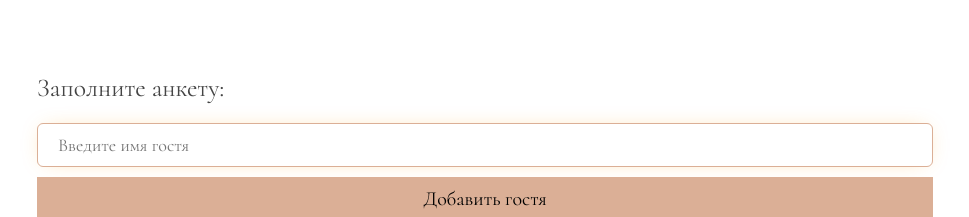
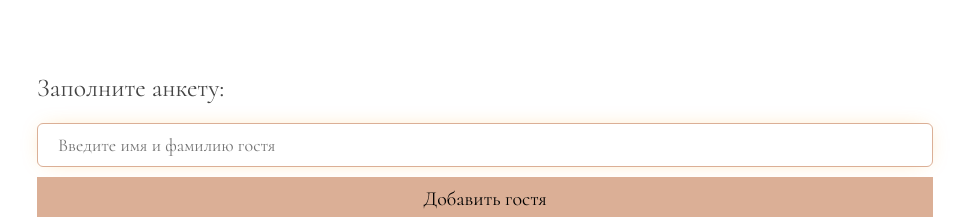
Before and after one commit to DjNekit/wedding, a Next.js app: page / in a window 1280 px wide. Shown: the part 2280-2497 px from the top of the page, without its empty margins (155-1124 px from the left). Built offline with nearby package versions, Linux system fonts and the light colour scheme.

Commit message:
плейсхолдер

```diff
--- a/src/components/Poll/index.tsx
+++ b/src/components/Poll/index.tsx
@@ -78,7 +78,7 @@ export const Poll: FC = memo(() => {
                             <div key={index} className={s.option}>
                                 <input
                                     className={s.nameInput}
-                                    placeholder='Введите имя гостя'
+                                    placeholder='Введите имя и фамилию гостя'
                                     value={guest}
                                     onChange={(event) => onInputChange(event.target.value, index)}
                                 />
```
